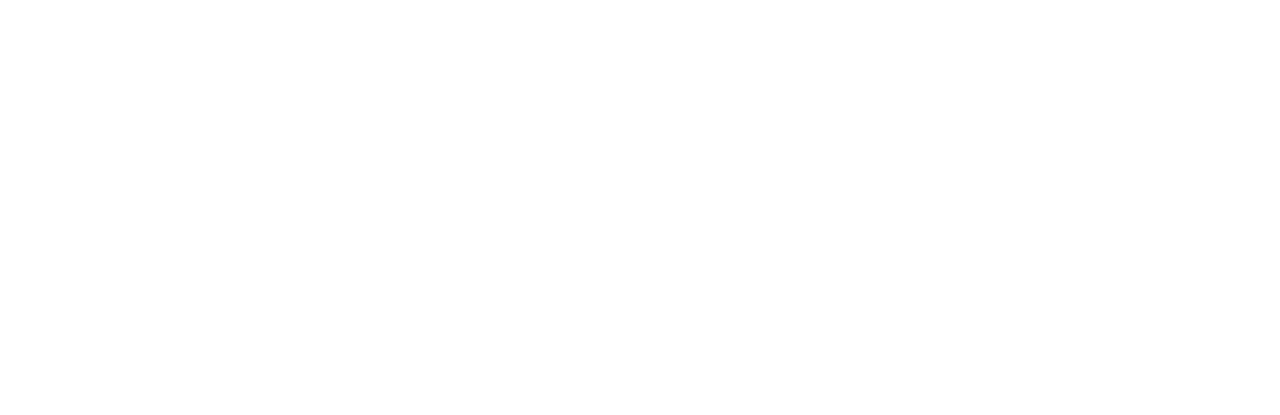
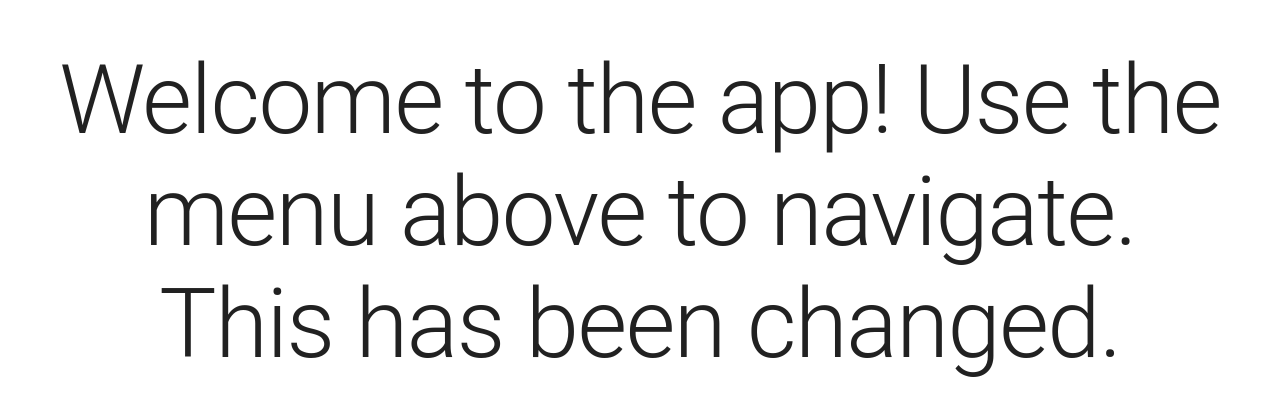
Before and after one commit to UBB-SDI-23/lab-5x-912-fatu-samuel, a React (Vite) app in the folder FE/: page / in a window 1280 px wide. Before the commit this address had no page. Shown: the part 171-586 px from the top of the page. Built offline with nearby package versions, Linux system fonts and the light colour scheme.

Commit message:
default path

```diff
--- a/FE/src/App.tsx
+++ b/FE/src/App.tsx
@@ -4,6 +4,7 @@
 import ShowStudents from './components/students/students_all'
 import ShowStudent from './components/students/student';
 import AddStudent from './components/students/student_add';
+import { AppHome } from './components/home/app-home';
 
 function App() {
 
@@ -11,6 +12,7 @@
         <React.Fragment>
             <Router>
                 <Routes>
+                    <Route path="/" element={<AppHome />} />
                     <Route path="/students-add" element={<AddStudent />} />
                     <Route path="/students/:studentId" element={<ShowStudent />} />
                     <Route path="/students" element={<ShowStudents />} />
--- /dev/null
+++ b/FE/src/components/home/app-home.tsx
@@ -0,0 +1,16 @@
+import { CssBaseline, Container, Typography } from "@mui/material";
+import React from "react";
+
+export const AppHome = () => {
+    return (
+        <React.Fragment>
+            <CssBaseline />
+
+            <Container maxWidth="xl">
+                <Typography variant="h1" component="h1" gutterBottom>
+                    Welcome to the app! Use the menu above to navigate. This has been changed.
+                </Typography>
+            </Container>
+        </React.Fragment>
+    );
+};
```
